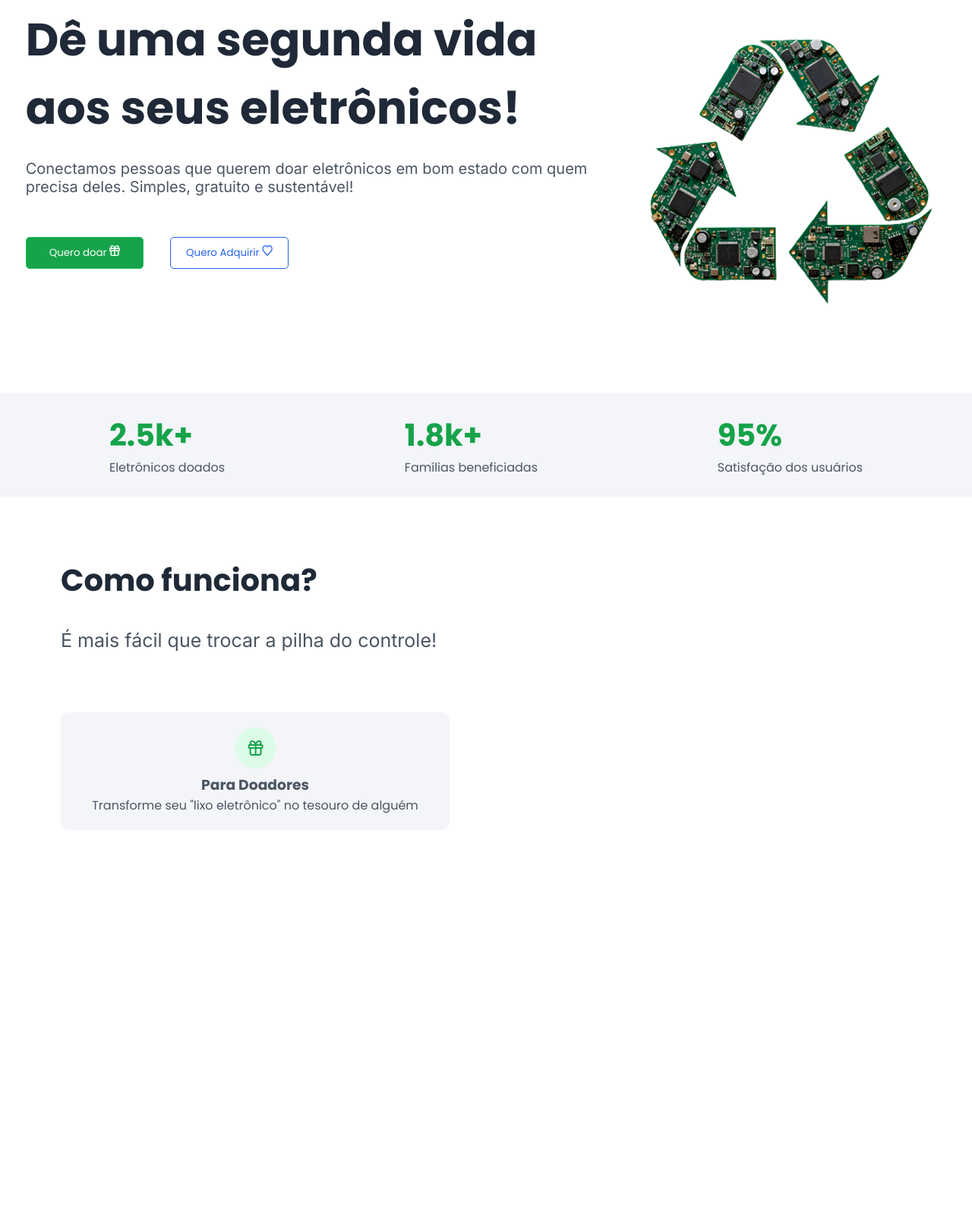
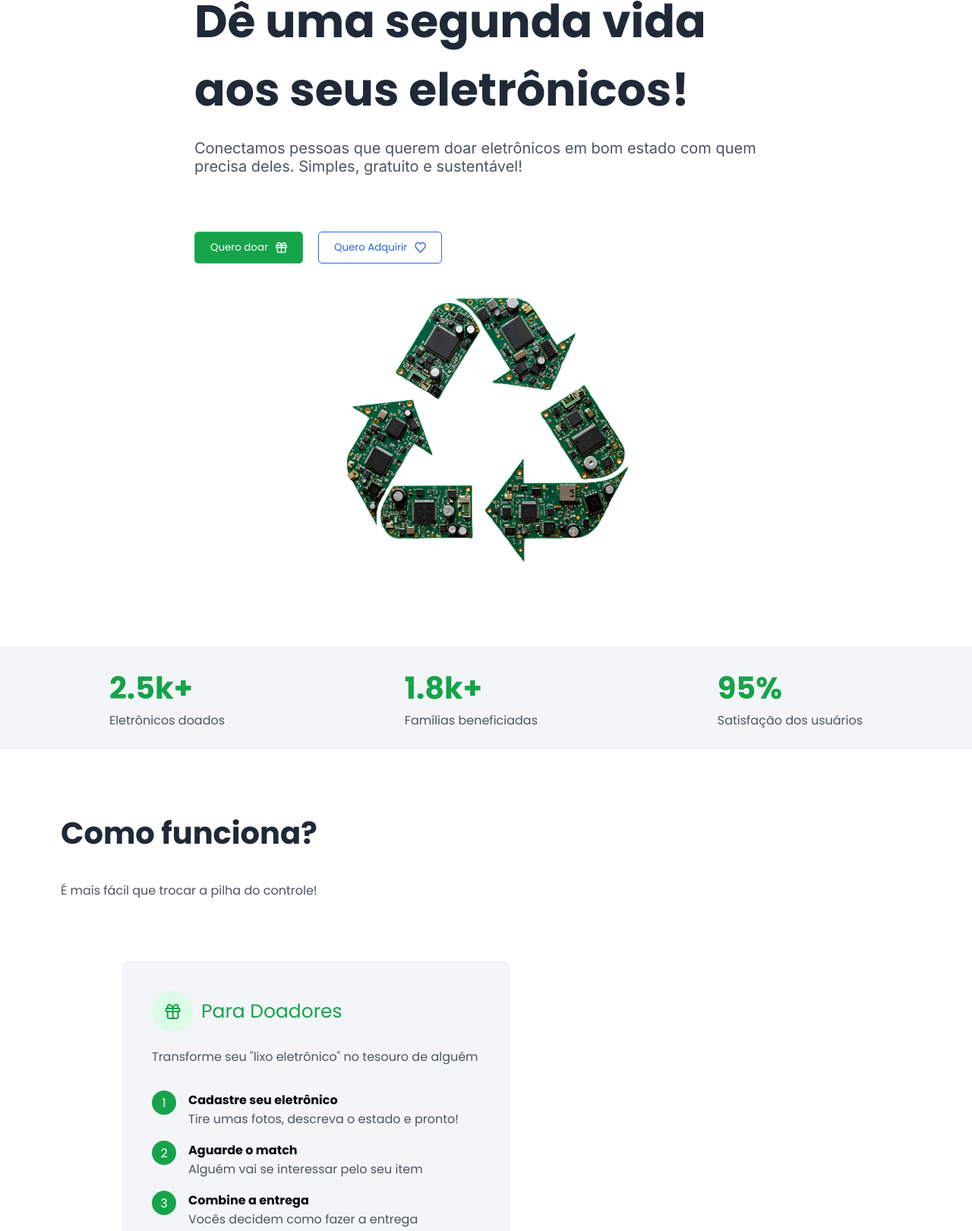
Before and after one commit to BiancaBrAlmeida/ReciclaTech, a plain HTML site: page index.html in a window 1280 px wide. Shown: the part 158-1779 px from the top of the page at 76% size. Before the commit the page ends 1331 px from the top, so only its background shows below. Drawn offline with Linux system fonts and the light colour scheme.

Commit message:
arrumei os botões e criação do card de doadores

```diff
--- a/index.html
+++ b/index.html
@@ -29,73 +29,112 @@
     </header>
 
     <main>
-        <!-- Bloco inicial do site -->
+        <!-- Sessão inicial do site -->
         <section class="intro">
             <div class="info">
                 <h1>Dê uma segunda vida aos seus eletrônicos!</h1>
-                <h4>Conectamos pessoas que querem doar eletrônicos em bom estado com quem precisa deles. Simples, gratuito e sustentável!</h4>
-                <button class="give">Quero doar
-                    <img src="./img/iconpresente1.png" alt="Icone de presente branco">
-                </button>
-                <button class="adquire">Quero Adquirir
-                    <img src="./img/iconcoracao1.png" alt="Icone de coração azul">
-                </button>
+                <p class="subtitle">Conectamos pessoas que querem doar eletrônicos em bom estado com quem precisa deles. Simples, gratuito e sustentável!</p>
+                <div class="btns-intro">
+                    <button class="btn1" id="give">Quero doar
+                        <img src="./img/iconpresente1.png" alt="Icone de presente branco">
+                    </button>
+                    <button class="btn1" id="adquire">Quero Adquirir
+                        <img src="./img/iconcoracao1.png" alt="Icone de coração azul">
+                    </button>
+                </div>
             </div>
-            <div>
-                <img src="./img/reciclagem.png" alt="Sinal de recliclagem feita com circuitos">
+            <img src="./img/reciclagem.png" alt="Sinal de recliclagem feita com circuitos">
+        </section>
+
+        <!-- Sessão de estatísticas -->
+        <section class="data">
+            <article>
+                <h2 class="numbers">2.5k+</h2>
+                <p class="inf">Eletrônicos doados</p>
+            </article>
+            <article>
+                <h2 class="numbers">1.8k+</h2>
+                <p class="inf">Famílias beneficiadas</p>
+            </article>
+            <article>
+                <h2 class="numbers">95%</h2>
+                <p class="inf">Satisfação dos usuários</p>
+            </article>
+        </section>
+
+        <!-- Sessão de como funciona -->
+        <section class="quest-ans">
+            <h2>Como funciona?</h2>
+            <p>É mais fácil que trocar a pilha do controle!</p>
+
+            <!-- Cards -->
+            <div class="cards">
+
+                <!-- Card doadores -->
+                <div class="card-doar">
+                    <img src="./img/iconpresente2.png" alt="Icone de presente verde">
+                    <h3 class="doar-title">Para Doadores</h3>
+                </div>
+                <p class="sub">Transforme seu "lixo eletrônico" no tesouro de alguém</p>
+                <ol>
+                    <li>
+                        <span class="numb1">1</span>
+                        <div>
+                            <p class="p1">Cadastre seu eletrônico</p>
+                            <p>Tire umas fotos, descreva o estado e pronto!</p>
+                        </div>
+                    </li>
+                    <li>
+                        <span class="numb1">2</span>
+                        <div>
+                            <p class="p1">Aguarde o match</p>
+                            <p>Alguém vai se interessar pelo seu item</p>
+                        </div>
+                    </li>
+                    <li>
+                        <span class="numb1">3</span>
+                        <div>
+                            <p class="p1">Combine a entrega</p>
+                            <p>Vocês decidem como fazer a entrega</p>
+                        </div>
+                    </li>
+                </ol>
+                </div>
+
+                <!-- Card adquirentes -->
+                <div class="card-adquirir">
+                    <img src="./img/iconpresente2.png" alt="Icone de presente verde">
+                    <h3 class="adquirir-title">Para Adquirentes</h3>
+                </div>
+                <p class="sub">Encontre o eletrônico dos seus sonhos de graça</p>
+                <ol>
+                    <li>
+                        <span class="numb2">1</span>
+                        <div>
+                            <p class="p1">Explore os itens</p>
+                            <p>Navegue pelos eletrônicos disponíveis</p>
+                        </div>
+                    </li>
+                    <li>
+                        <span class="numb2">2</span>
+                        <div>
+                            <p class="p1">Demonstre interesse</p>
+                            <p>Clique em "Tenho interesse" no item</p>
+                        </div>
+                    </li>
+                    <li>
+                        <span class="numb2">3</span>
+                        <div>
+                            <p class="p1">Receba seu novo gadget</p>
+                            <p>Combine com o doador e seja feliz!</p>
+                        </div>
+                    </li>
+                </ol>
+                </div>
             </div>
         </section>
 
-        <!-- Bloco com dados -->
-        <section class="data">
-            <div>
-                <h2 class="numbers">2.5k+</h2>
-                <p class="inf">Eletrônicos doados</p>
-            </div>
-            <div>
-                <h2 class="numbers">1.8k+</h2>
-                <p class="inf">Famílias beneficiadas</p>
-            </div>
-            <div>
-                <h2 class="numbers">95%</h2>
-                <p class="inf">Satisfação dos usuários</p>
-            </div>
-        </section>
-
-        <!-- Mais info -->
-        <section class="quest-ans">
-            <h2>Como funciona?</h2>
-            <h3>É mais fácil que trocar a pilha do controle!</h3>
-        </section>
-
-        <section class="card">
-            <div class="doadores">
-                <img src="./img/iconpresente2.png" alt="Icone de presente verde">
-                <h3>Para Doadores</h3>
-            </div>
-            <p>Transforme seu "lixo eletrônico" no tesouro de alguém</p>
-            <div>
-
-            </div>
-
-        </section>
-
         <!--
-
-        <p>Cadastre seu eletrônico</p>
-        <p>Tire umas fotos, descreva o estado e pronto!</p>
-        <p>Aguarde o match</p>
-        <p>Alguém vai se interessar pelo seu item</p>
-        <p>Combine a entrega</p>
-        <p>Vocês decidem como fazer a entrega</p>
-        <h3>Para Adquirentes</h3>
-        <p>Encontre o eletrônico dos seus sonhos de graça</p>
-        <p>Explore os itens</p>
-        <p>Navegue pelos eletrônicos disponíveis</p>
-        <p>Demonstre interesse</p>
-        <p>Clique em "Tenho interesse" no item</p>
-        <p>Receba seu novo gadget</p>
-        <p>Combine com o doador e seja feliz!</p>
         <h2>Produtos disponiveis</h2>
         <h3>Categorias mais populares</h3>
         <h4>Fones</h4>
--- a/style.scss
+++ b/style.scss
@@ -1,177 +1,217 @@
-*{
+* {
   margin: 0;
   padding: 0;
   box-sizing: border-box;
 }
 
-body{
+body {
   font-family: "Poppins", sans-serif;
-    color: #4B5563;
+  color: #4b5563;
 }
 
-header{
+header {
   display: flex;
   justify-content: space-between;
   height: 9vh;
   margin: 1% 0 0;
   padding: 0 2%;
-    border-bottom: solid 1px #B4AEAE;
+  border-bottom: solid 1px #b4aeae;
 
-    ul{
+  ul {
     display: flex;
     justify-content: space-between;
     align-items: center;
     gap: 33px;
   }
 
-    li{
+  li {
     list-style: none;
   }
 
-    a{
-        color: #4B5563;
+  a {
+    color: #4b5563;
     text-decoration: none;
   }
 }
 
-.logo{
+.logo {
   display: flex;
   justify-content: center;
   align-items: center;
   gap: 10px;
 
-    img{
+  img {
     width: 35px;
     height: 35px;
   }
 
-    h2{
+  h2 {
     font-size: 25px;
-        color: #1F2937;
+    color: #1f2937;
     text-align: center;
   }
 }
 
-.active{
-    color: #FFFFFF;
-    background-color: #16A34A;
+.active {
+  color: #ffffff;
+  background-color: #16a34a;
   padding: 10px 30px;
-    border: solid 1px #21C05C;
+  border: solid 1px #21c05c;
   border-radius: 5px;
 
-    &:hover{
-        background-color: #21C05C;
+  &:hover {
+    background-color: #21c05c;
     transition: 0.3s;
   }
 }
 
-.intro{
+.intro {
   display: flex;
   justify-content: space-evenly;
-    margin-top: 10vh;
+  align-items: center;
+  margin: 3.5rem;
   flex-wrap: wrap;
+
+  .info {
+    display: flex;
+    flex-direction: column;
+    width: 60vw;
+    gap: 20px;
+
+    h1 {
+      color: #1f2937;
+      font-size: 60px;
     }
 
-.info{
-     width: 60vw;
-
-    h1{
-        color: #1F2937;
-        font-size: 60px;
-        margin-bottom: 3%;
+    .subtitle {
+      font-size: 20px;
+      margin-bottom: 7%;
+      font-family: "Inter", sans-serif;
     }
 
-    h4{
-        font-size: 20px;
-        margin-bottom: 7%;
-        font-weight: 400;
-        font-family: "Inter", sans-serif;
+    button{
+      display: flex;
+      align-items: center;
+      gap: 10px;
+      font-family: "Poppins", sans-serif;
+      cursor: pointer;
+
+      img {
+        width: 15px;
+        height: 14px;
       }
     }
 
-.give{
-    color: #FFFFFF;
-    background-color: #16A34A;
-    padding: 10px 30px;
-    border: solid 1px #21C05C;
-    border-radius: 5px;
-    font-family: "Poppins", sans-serif;
-    margin: 0 4% 0 0;
-    cursor: pointer;
-
-    img{
-        width: 14px;
-        height: 14px;
+    .btns-intro{
+      display: flex;
+      align-items: flex-start;
+      justify-content: flex-start;
+      gap: 20px;
     }
 
-    &:hover{
-        background-color: #21C05C;
+    #give {
+      padding: 10px 20px;
+      color: #ffffff;
+      background-color: #16a34a;
+      border: solid 1px #21c05c;
+      border-radius: 5px;
+
+      &:hover {
+        background-color: #21c05c;
         transition: 0.3s;
       }
     }
 
-.adquire{
-    color: #2563EB;
+    #adquire {
+      padding: 10px 20px;
+      color: #2563eb;
       background-color: #ffffff;
-    padding: 10px 20px;
-    border: solid 1px #2563EB;
+      border: solid 1px #2563eb;
       border-radius: 5px;
-    font-family: "Poppins", sans-serif;
-    cursor: pointer;
 
-    img{
-        width: 14px;
-        height: 14px;
-    }
-
-    &:hover{
+      &:hover {
         background-color: #dfdfdf;
         transition: 0.3s;
       }
     }
+  }
+}
 
-.data{
+.data {
   display: flex;
   justify-content: space-around;
   margin-top: 10vh;
-    background-color: #F3F5F8;
+  background-color: #f3f5f8;
   padding: 2%;
   align-self: center;
+
+  .numbers {
+    color: #16a34a;
+    font-size: 40px;
+  }
 }
 
-.numbers{
-    color: #16A34A;
-    font-size: 40px;
-}
-
-.quest-ans{
-    //border: solid;
+.quest-ans {
   display: flex;
   flex-direction: column;
   margin: 10vh;
 
-    h2{
-        color: #1F2937;
+  h2 {
+    color: #1f2937;
     font-size: 40px;
     margin-bottom: 3%;
   }
+}
 
-    h3{
+.cards {
+  background-color: #f3f5f8;
+  width: 40vw;
+  height: 70vh;
+  margin: 10vh;
+  padding: 40px;
+  border-radius: 10px;
+
+  .card-doar{
+    display: flex;
+    align-items: center;
+    gap: 10px;
+    margin-bottom: 20px;
+
+    .doar-title{
+      color: #16a34a;
+      font-weight: 400;
       font-size: 25px;
-        font-family: "Inter", sans-serif;
-        font-weight: 400;
     }
   }
 
-.card{
-    background-color: #F3F5F8;
-    width: 40vw;
-    margin: 10vh;
-    padding: 20px;
-    border-radius: 10px;
-    text-align: center;
+  .sub{
+    margin-bottom: 2rem;
   }
 
-@media(max-width: 700px){
+  ol{
+    list-style: none;
 
+    li {
+      display: flex;
+      align-items: flex-start;
+      gap: 1rem;
+      margin-bottom: 1rem;
+
+      .numb1{
+        background-color: #16a34a;
+        color: #fff;
+        border-radius: 50%;
+        width: 32px;
+        height: 32px;
+        display: flex;
+        align-items: center;
+        justify-content: center;
       }
+
+      .p1{
+        font-weight: bold;
+        color: #09090B;
+      }
+    }
+  }
+}
```
Also changed, not shown: style.css, 1 other file. Lines whose indentation alone changed are shown as unchanged.
